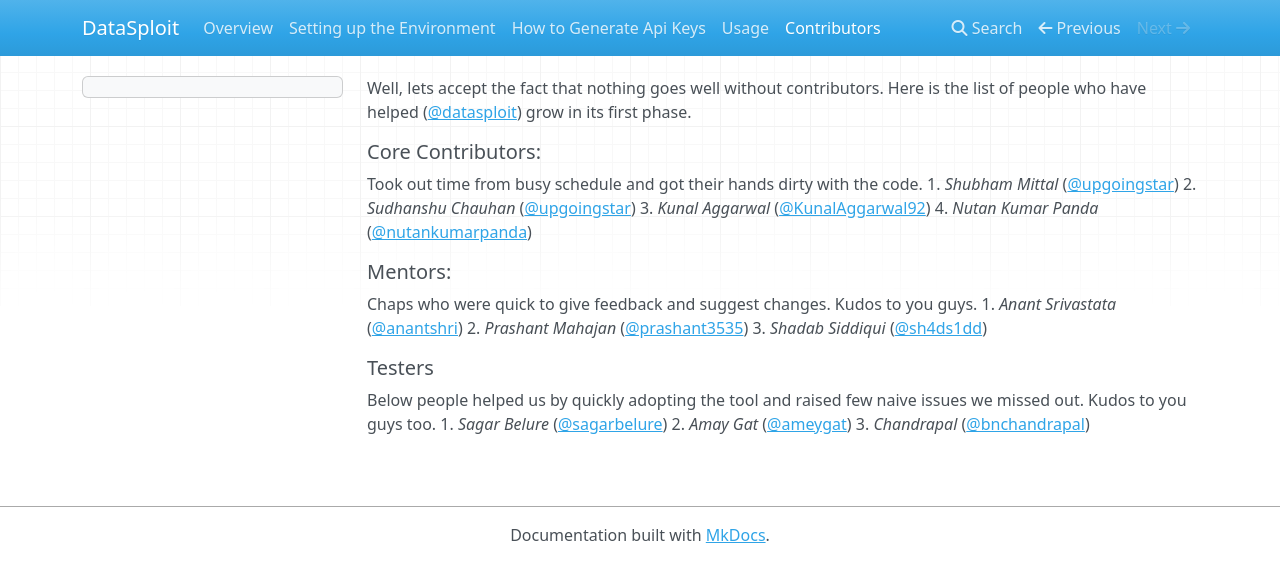
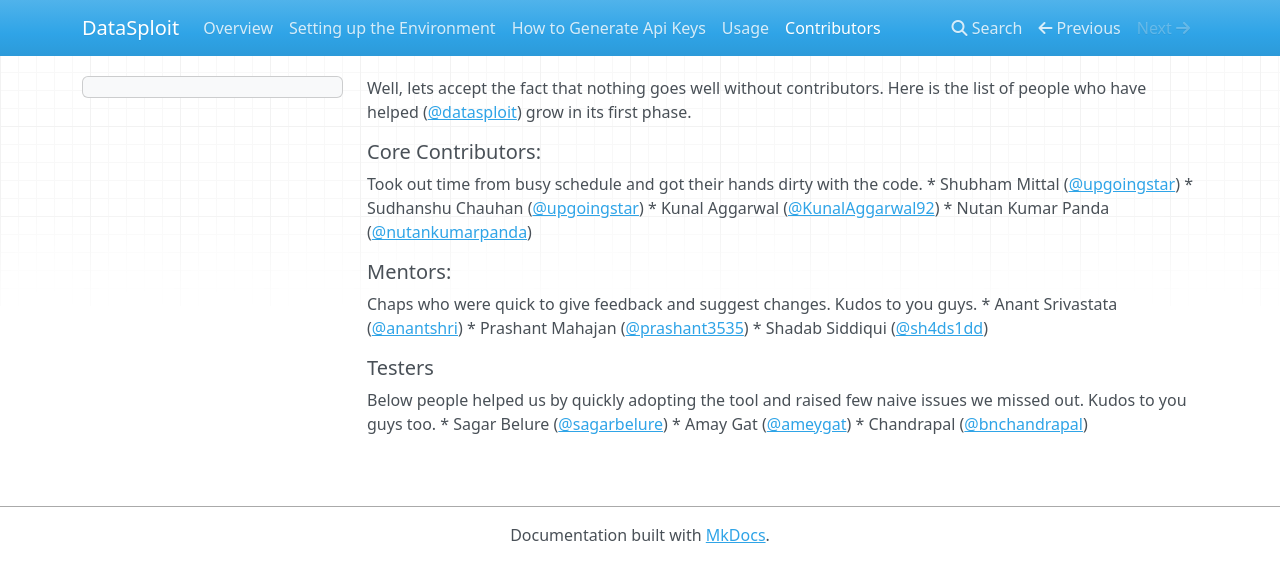
Before and after one commit to dvopsway/datasploit, an MkDocs documentation site: the page built from docs/contiributors.md, in a window 1280 px wide. Shown: the top 582 px of the page. Built offline with MkDocs 1.6.1, drawn with Linux system fonts in a browser that asks for light colours; nearby versions of some CDN libraries; old or Windows-style settings are respelled for this version of MkDocs.

Commit message:
Added list of contributors

```diff
--- a/docs/contiributors.md
+++ b/docs/contiributors.md
@@ -2,19 +2,19 @@
 
 ##### Core Contributors:
 Took out time from busy schedule and got their hands dirty with the code.
-1. *Shubham Mittal* ([@upgoingstar](https://twitter.com/upgoingstar))
-2. *Sudhanshu Chauhan* ([@upgoingstar](https://twitter.com/sudhanshu_c))
-3. *Kunal Aggarwal* ([@KunalAggarwal92](https://twitter.com/KunalAggarwal92))
-4. *Nutan Kumar Panda* ([@nutankumarpanda](https://twitter.com/nutankumarpanda))
+* Shubham Mittal ([@upgoingstar](https://twitter.com/upgoingstar))
+* Sudhanshu Chauhan ([@upgoingstar](https://twitter.com/sudhanshu_c))
+* Kunal Aggarwal ([@KunalAggarwal92](https://twitter.com/KunalAggarwal92))
+* Nutan Kumar Panda ([@nutankumarpanda](https://twitter.com/nutankumarpanda))
 
 ##### Mentors:
 Chaps who were quick to give feedback and suggest changes. Kudos to you guys.
-1. *Anant Srivastata* ([@anantshri](https://twitter.com/anantshri))
-2. *Prashant Mahajan* ([@prashant3535](https://twitter.com/prashant3535))
-3. *Shadab Siddiqui* ([@sh4ds1dd](https://twitter.com/sh4ds1dd))
+* Anant Srivastata ([@anantshri](https://twitter.com/anantshri))
+* Prashant Mahajan ([@prashant3535](https://twitter.com/prashant3535))
+* Shadab Siddiqui ([@sh4ds1dd](https://twitter.com/sh4ds1dd))
 
 ##### Testers
 Below people helped us by quickly adopting the tool and raised few naive issues we missed out. Kudos to you guys too.
-1. *Sagar Belure* ([@sagarbelure](https://twitter.com/sagarbelure))
-2. *Amay Gat* ([@ameygat](https://twitter.com/ameygat))
-3. *Chandrapal* ([@bnchandrapal](https://twitter.com/bnchandrapal))
+* Sagar Belure ([@sagarbelure](https://twitter.com/sagarbelure))
+* Amay Gat ([@ameygat](https://twitter.com/ameygat))
+* Chandrapal ([@bnchandrapal](https://twitter.com/bnchandrapal))
```
